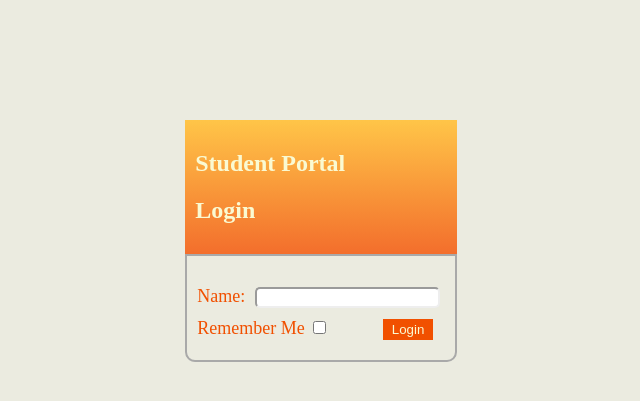
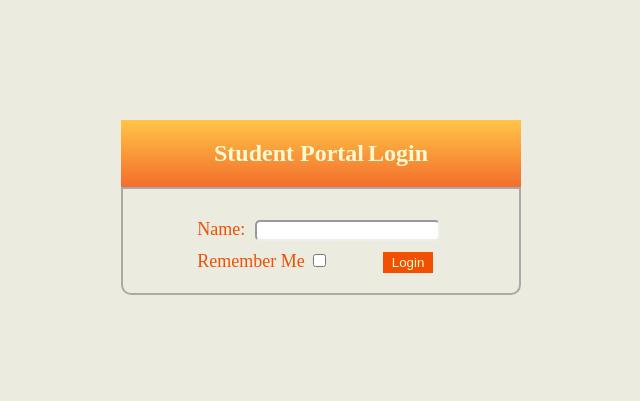
Before and after one commit to leonardo-JohnAndrew/FREWEB, a PHP site: page /login.php in a window 1280 px wide. Shown: the top 401 px of the page, without its empty margins (319-959 px from the left). Run offline with PHP 8.4, Linux system fonts and the light colour scheme; data comes from the database, SQL or seed files in the repository.

Commit message:
presented

```diff
--- a/SemiFinalExam_Leonardo_BSIT3C/student-portal/action.php
+++ b/SemiFinalExam_Leonardo_BSIT3C/student-portal/action.php
@@ -15,7 +15,7 @@ if (isset($_GET['forget'])) {
     // clear cookie
     setcookie("name", "", time() - 3600, '/');
 
-    // header('location: dashboard.php');
+    header('location: dashboard.php');
 }
 if (isset($_GET['logout'])) {
     // destroy session
--- a/SemiFinalExam_Leonardo_BSIT3C/student-portal/login.php
+++ b/SemiFinalExam_Leonardo_BSIT3C/student-portal/login.php
@@ -10,6 +10,7 @@ if (!isset($_SESSION['error'])) $_SESSION['error'] = ""; //errror message
 
 if (isset($_POST['login'])) {
     //session name
+    $_SESSION['error'] = "";
     $_SESSION['name'] = $_POST['name'];
     //create object /create connection
     $database = new crud();
@@ -49,7 +50,7 @@ if (isset($_POST['login'])) {
     body {
         background: #ebebe0;
         display: grid;
-        grid-template-columns: 300px 1fr 300px;
+        grid-template-columns: 300px auto 300px;
         grid-row: 300px 300px;
     }
 
@@ -58,14 +59,12 @@ if (isset($_POST['login'])) {
     }
 
     .main {
-
+        width: 400px;
         grid-row: 1/2;
         grid-column: 2/3;
         margin-top: 7em;
 
         place-self: center;
-
-
     }
 
     label {
@@ -78,7 +77,15 @@ if (isset($_POST['login'])) {
         background: rgb(241, 80, 0);
         background: linear-gradient(0deg, rgb(243, 110, 44) 0%, rgb(255, 197, 72) 100%);
         border: 5px 0 5px 0;
-        padding: 10px;
+        padding-top: 20px;
+        padding-bottom: 20px;
+
+
+        place-items: center;
+
+        h2 {
+            display: inline;
+        }
     }
 
     .main-inputs {
@@ -86,6 +93,7 @@ if (isset($_POST['login'])) {
         border: solid darkgray 2px;
 
         padding: 30px 10px 20px 10px;
+        place-items: center;
     }
 
     .input-login {
```
Also changed, not shown: SemiFinalExam_Leonardo_BSIT3C/student-portal/add.php (+6 -9 lines), 2 other files.
